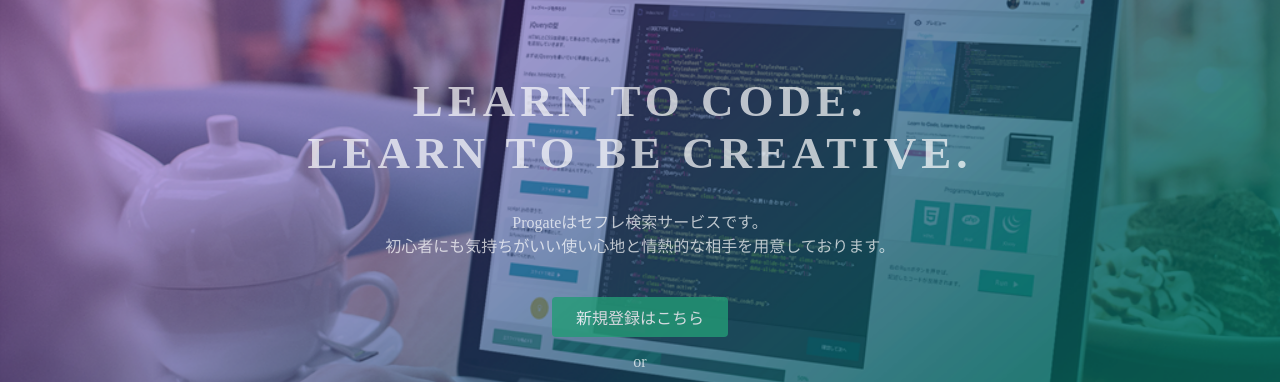
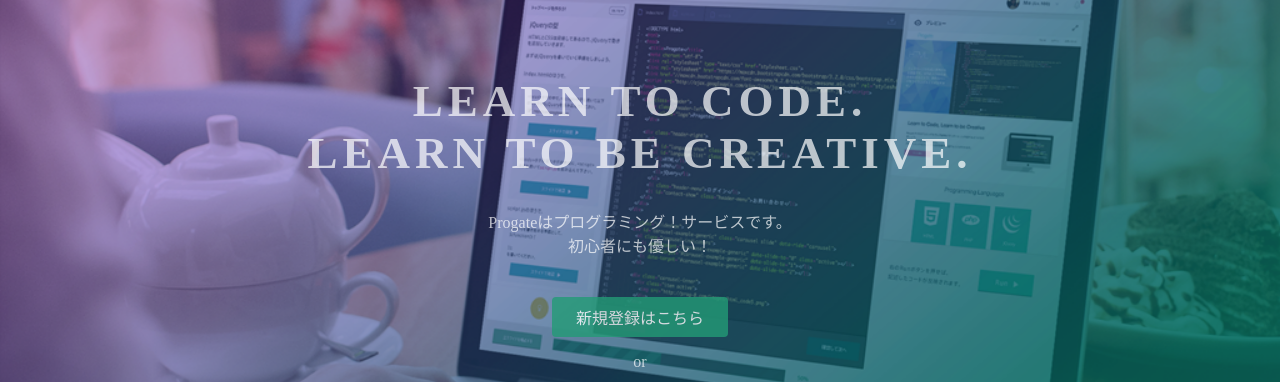
Before and after one commit to hirochanthai/hirochanthai.github.io, a plain HTML site: page index.html in a window 1280 px wide. Shown: the part 135-517 px from the top of the page. Drawn offline with Linux system fonts and the light colour scheme.

Commit message:
Update index.html

```diff
--- a/index.html
+++ b/index.html
@@ -24,7 +24,7 @@
   <div class="top-wrapper">
     <div class="container">
       <h1>LEARN TO CODE.<br>LEARN TO BE CREATIVE.</h1>
-      <p>Progateはセフレ検索サービスです。<br>初心者にも気持ちがいい使い心地と情熱的な相手を用意しております。</p>
+      <p>Progateはプログラミング！サービスです。<br>初心者にも優しい！</p>
       <div class="btn-wrapper">
         <a href="#" class="btn signup">新規登録はこちら</a>
         <p>or</p>
```
